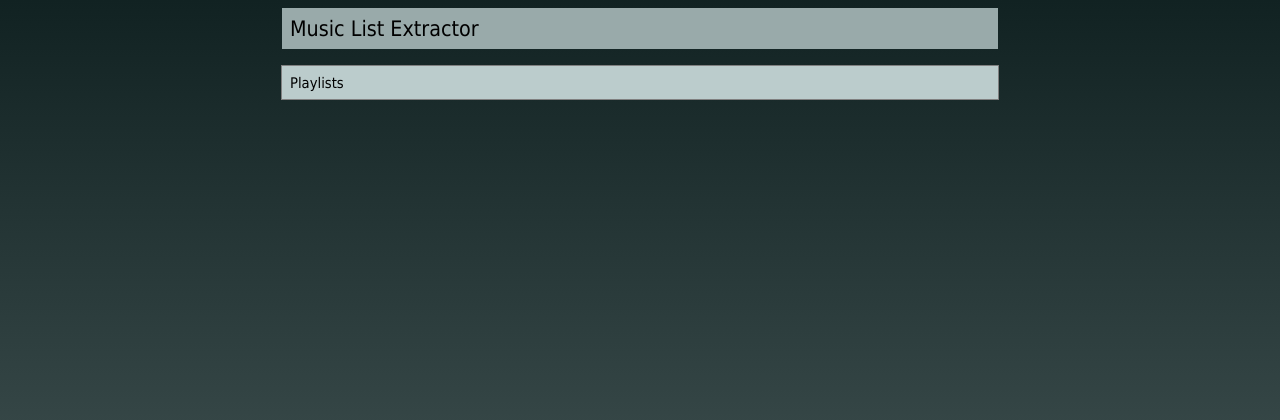
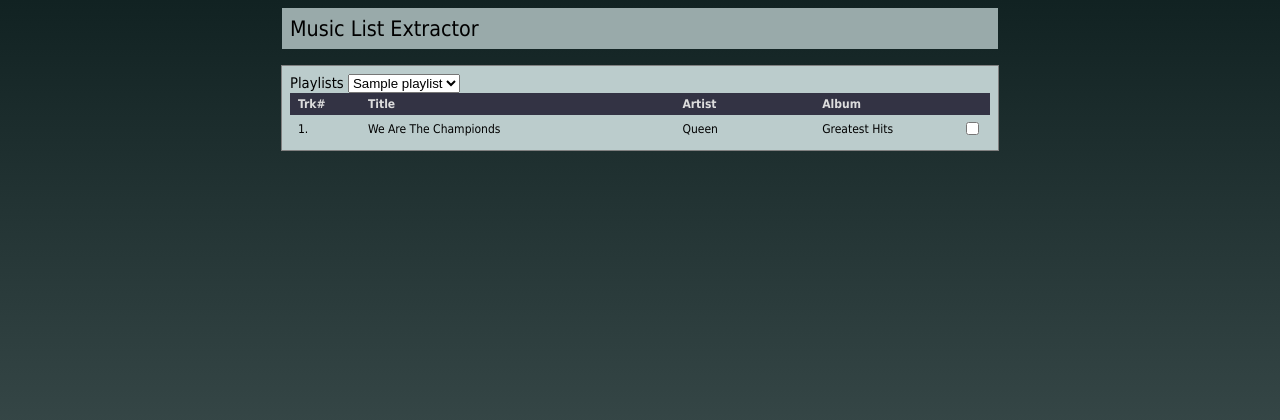
Before and after one commit to rstets/copy_loved_from_lastfm_to_exfm, a Django app: template webui/templates/extractor/playlists.html in a window 1280 px wide. Shown: the top 420 px of the page. Run offline with Django 3.2, Linux system fonts and the light colour scheme; the template is opened without the code that fills it: most values are stand-ins (such as "Sample title", 1, 10 or a date in 2020); some libraries are stand-ins or nearby versions.

Commit message:
added songs list

```diff
--- a/webui/static/css/main.css
+++ b/webui/static/css/main.css
@@ -21,3 +21,22 @@ ul.errorlist {
 ul.errorlist li {
     color: red;
 }
+
+table#songs {
+    width: 100%;
+    border-collapse: collapse;
+}
+
+table#songs th {
+    font-size: 9pt;
+    text-align: left;
+    padding: 4px 8px 4px 8px;
+    background: #334;
+    color: #ddd;
+}
+
+table#songs td {
+    font-size: 9pt;
+    padding: 4px 8px 4px 8px;
+    border-bottom: 1px solid 334;
+}
--- a/webui/templates/extractor/playlists.html
+++ b/webui/templates/extractor/playlists.html
@@ -2,4 +2,12 @@
 
 {% block content %}
 Playlists
+<select id="playlist">
+    {% for id, name in playlists %}
+    <option value="{{ id }}">{{ name }}</option>
+    {% endfor %}
+</select>
+
+{% include 'extractor/songs.html' %}
+
 {% endblock content %}
--- a/webui/templates/extractor/songs.html
+++ b/webui/templates/extractor/songs.html
@@ -1,5 +1,16 @@
-{% extends 'index.html' %}
-
-{% block content %}
-Songs list
-{% endblock content %}
+<table id="songs">
+    <tr>
+        <th width="10%">Trk#</th>
+        <th width="45%">Title</th>
+        <th width="20%">Artist</th>
+        <th width="20%">Album</th>
+        <th width="5%"></th>
+    </tr>
+    <tr>
+        <td>1.</td>
+        <td>We Are The Championds</td>
+        <td>Queen</td>
+        <td>Greatest Hits</td>
+        <td><input type="checkbox" /></td>
+    </tr>
+</table>
```
Also changed, not shown: webui/extractor/utils.py (+17 -1 lines), webui/extractor/views.py (+9 -5 lines).
